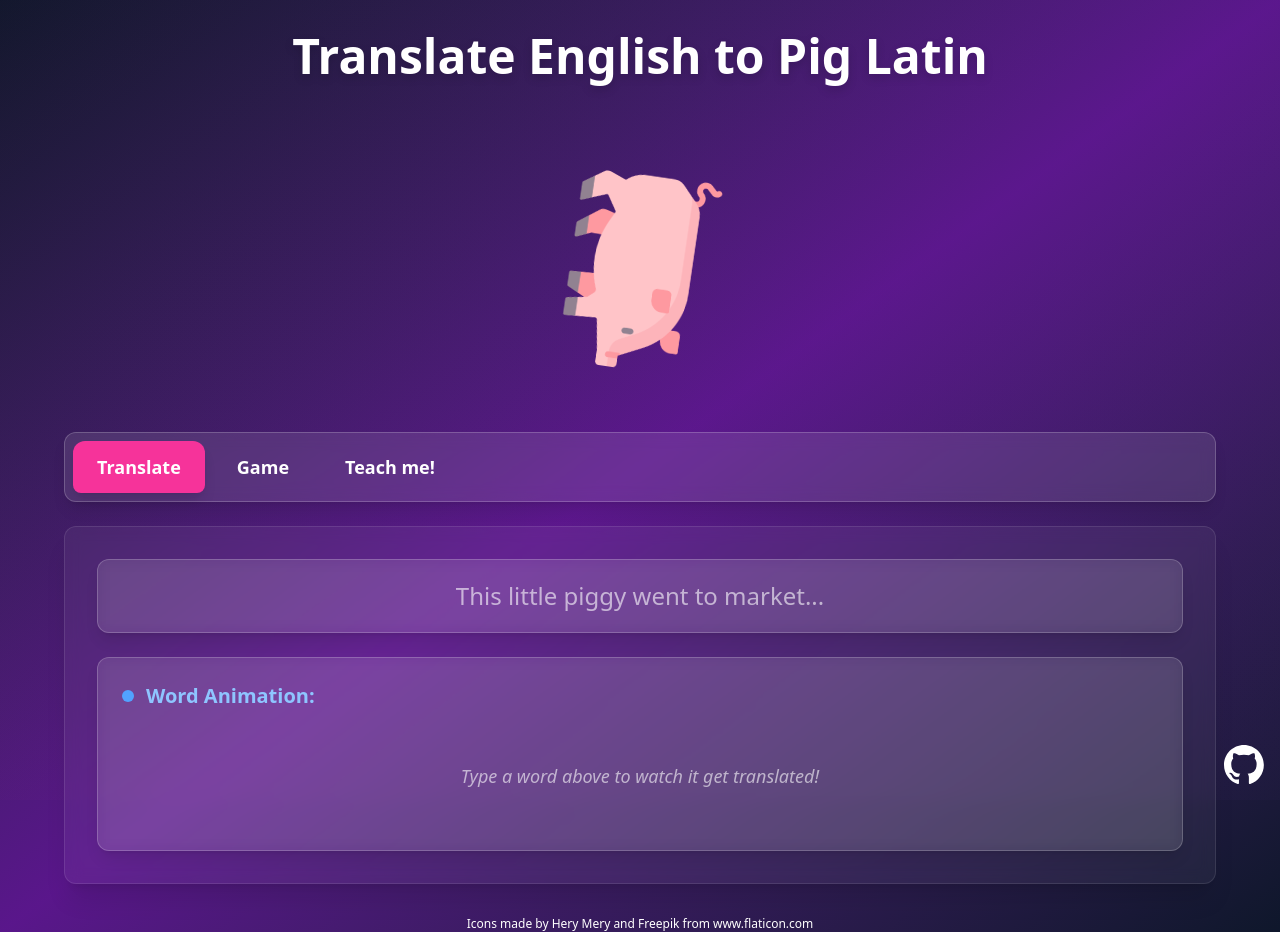
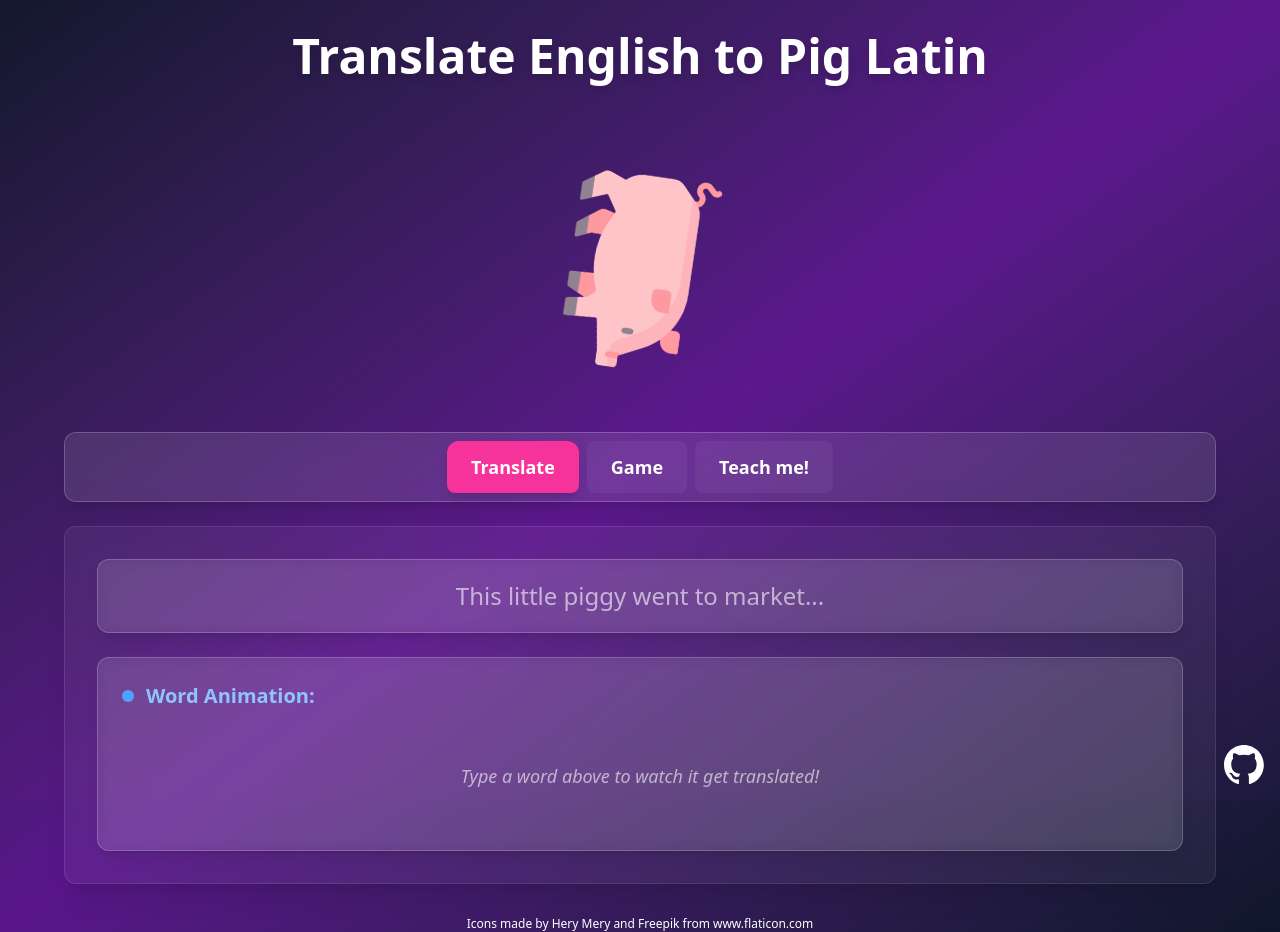
Before and after one commit to justinmcbride/react-pig-latin-translator, a Next.js app: page / in a window 1280 px wide. Built offline with nearby package versions, Linux system fonts and the light colour scheme.

Commit message:
tab improvements

```diff
--- a/src/app/page.tsx
+++ b/src/app/page.tsx
@@ -18,7 +18,7 @@ export default function Page() {
     setPigSpinSpeed(pigSpinSpeed * 0.8);
   };
 
-  const selectedTabClassName = "bg-pink-500 text-white rounded-t-xl shadow-lg";
+  const selectedTabClassName = "bg-pink-500 text-white rounded-t-xl shadow-lg !bg-pink-500";
 
   return (
     <div className="w-full flex flex-col justify-center items-center text-center px-4 py-8">
@@ -28,14 +28,14 @@ export default function Page() {
       <SpinningPig pigSpinSpeed={pigSpinSpeed} />
       <div className="w-full max-w-6xl">
         <Tabs className="text-lg" selectedTabClassName={selectedTabClassName}>
-          <TabList className="flex space-x-2 mb-6 bg-white/10 backdrop-blur-sm p-2 rounded-xl border border-white/20 shadow-lg">
-            <Tab className="px-6 py-3 rounded-lg font-semibold transition-all duration-200 hover:bg-white/10 cursor-pointer outline-none">
+          <TabList className="flex space-x-2 mb-6 bg-white/10 backdrop-blur-sm p-2 rounded-xl border border-white/20 shadow-lg justify-center">
+            <Tab className="px-6 py-3 rounded-lg font-semibold transition-all duration-200 bg-white/5 hover:bg-white/15 cursor-pointer outline-none">
               Translate
             </Tab>
-            <Tab className="px-6 py-3 rounded-lg font-semibold transition-all duration-200 hover:bg-white/10 cursor-pointer outline-none">
+            <Tab className="px-6 py-3 rounded-lg font-semibold transition-all duration-200 bg-white/5 hover:bg-white/15 cursor-pointer outline-none">
               Game
             </Tab>
-            <Tab className="px-6 py-3 rounded-lg font-semibold transition-all duration-200 hover:bg-white/10 cursor-pointer outline-none">
+            <Tab className="px-6 py-3 rounded-lg font-semibold transition-all duration-200 bg-white/5 hover:bg-white/15 cursor-pointer outline-none">
               Teach me!
             </Tab>
           </TabList>
```
